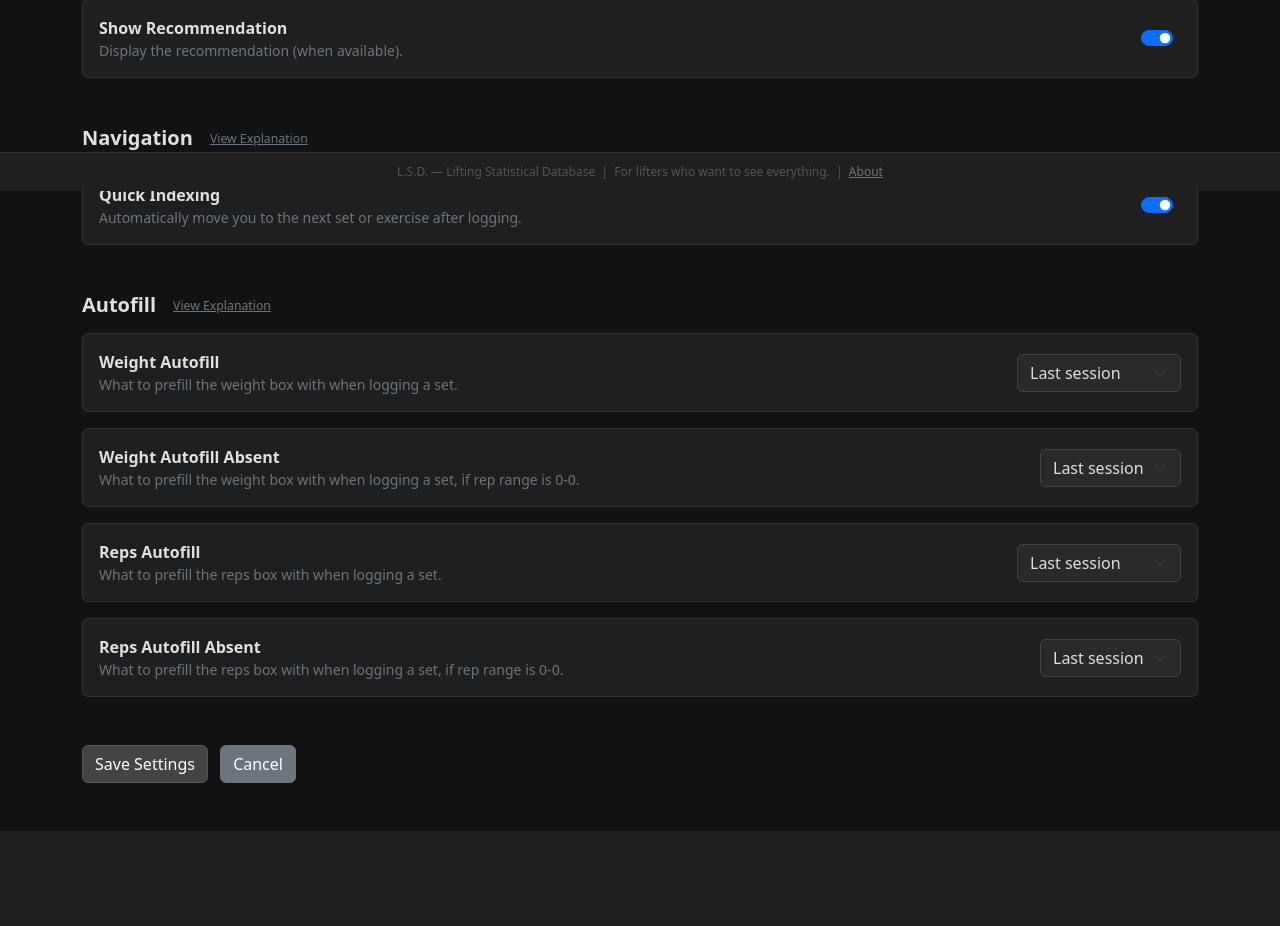
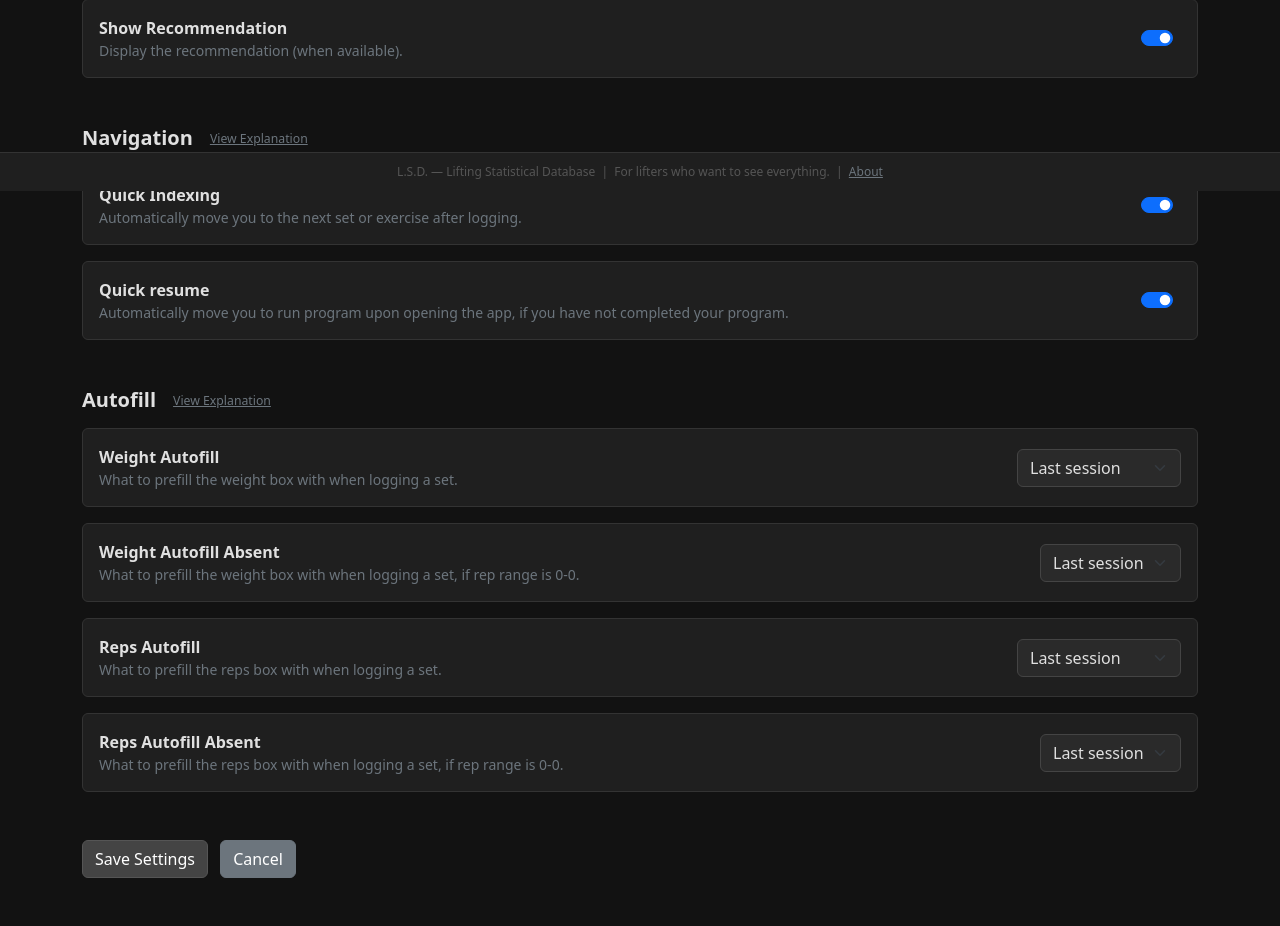
Before and after one commit to ErikAfdahl/liftingTracker, a Flask app: page /settings in a window 1280 px wide. Shown: the part 609-1535 px from the top of the page. Before the commit the page ends 1440 px from the top, so only its background shows below. Run offline with Flask 3, Linux system fonts and the light colour scheme; the visitor is signed in with stand-in values (Sample User, id 1); data that the repository does not hold is empty.

Commit message:
quick resume implementation

```diff
--- a/lsdApp.py
+++ b/lsdApp.py
@@ -436,6 +436,7 @@ def login():
                     "userId": new_id,
                     "narrator": "default",
                     "quick_indexing": 1,
+                    "quick_resume": 1,
                     "show_rep": 1,
                     "show_last": 1,
                     "show_streak": 1,
@@ -466,6 +467,7 @@ def settings():
         show_streak = 1 if request.form.get("show_streak") else 0
         show_rec = 1 if request.form.get("show_rec") else 0
         quick_indexing = 1 if request.form.get("quick_indexing") else 0
+        quick_resume = 1 if request.form.get("quick_resume") else 0
         weight_autofill = request.form.get("weight_autofill", 1)
         reps_autofill = request.form.get("reps_autofill", 1)
         weight_autofill_absent = request.form.get("weight_autofill_absent", 1)
@@ -474,6 +476,7 @@ def settings():
         updateUser(session["user_id"], {
             "narrator": narrator,
             "quick_indexing": quick_indexing,
+            "quick_resume": quick_resume,
             "show_rep": show_rep,
             "show_last": show_last,
             "show_streak": show_streak,
@@ -487,6 +490,7 @@ def settings():
         session["settings"] = {
             "narrator": narrator,
             "quick_indexing": quick_indexing,
+            "quick_resume": quick_resume,
             "show_rep": show_rep,
             "show_last": show_last,
             "show_streak": show_streak,
@@ -507,6 +511,7 @@ def settings():
     settings = {
         "narrator": user.get("narrator", "default") if user else "default",
         "quick_indexing": bool(int(user.get("quick_indexing", 1))) if user else True,
+        "quick_resume": bool(int(user.get("quick_resume", 1))) if user else True,
         "show_rep": bool(int(user.get("show_rep", 1))) if user else True,
         "show_last": bool(int(user.get("show_last", 1))) if user else True,
         "show_streak": bool(int(user.get("show_streak", 1))) if user else True,
@@ -555,8 +560,9 @@ def home():
             (last["exerciseName"] != last_exercise_in_program["exerciseName"]) or
             (last["setNum"] != last_exercise_in_program["numSets"])
     )
+    quick_resume = session.get("settings", {}).get("quick_resume", 1)
 
-    if workout_incomplete and not forced_home:
+    if workout_incomplete and not forced_home and quick_resume == 1:
         return redirect(url_for("run"))
 
     return render_template("home.html",
@@ -1450,10 +1456,3 @@ def about():
 
 if __name__ == "__main__":
     app.run(debug=True)
-
-
-# to do list
-# let the user customize what exactly they see, and make the user able to turn more things on/off in run program
-# make the ordering system work more efficiently
-# add a timer potentially
-# fix diff stuff so that it doesnt look for the most recent in terms of logs, but most recent in terms of date
--- a/templates/settings.html
+++ b/templates/settings.html
@@ -130,6 +130,20 @@
                 </div>
             </div>
         </div>
+
+        <div class="card mb-3">
+            <div class="card-body d-flex justify-content-between align-items-center">
+                <div>
+                    <span class="fw-bold">Quick resume</span>
+                    <p class="text-secondary small mb-0">Automatically move you to run program upon opening the app, if you have not completed your program.</p>
+                </div>
+                <div class="form-check form-switch ms-3">
+                    <input class="form-check-input" type="checkbox" role="switch"
+                           name="quick_resume" id="quick_resume" value="1"
+                           {% if settings.quick_resume %}checked{% endif %}>
+                </div>
+            </div>
+        </div>
     </div>
 
     <div class="mb-5">
```
Also changed, not shown: 1 other file.
